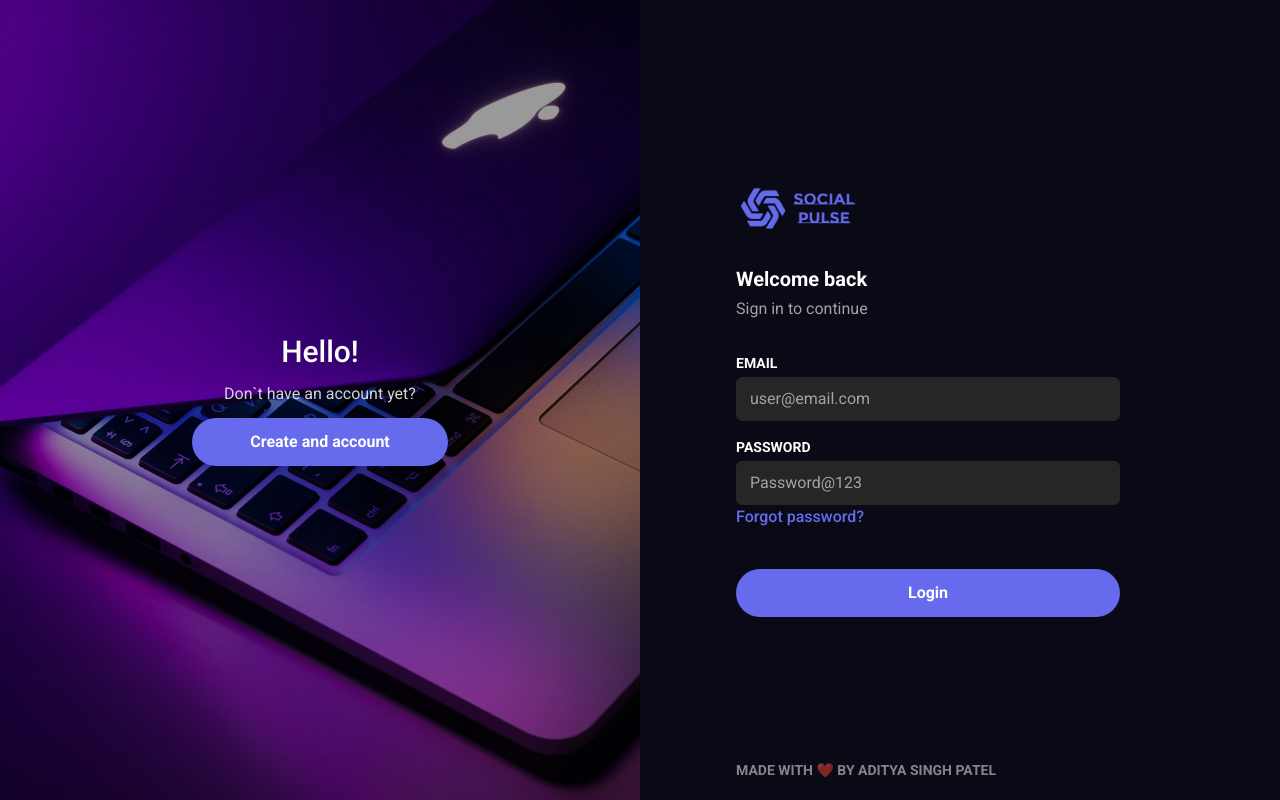
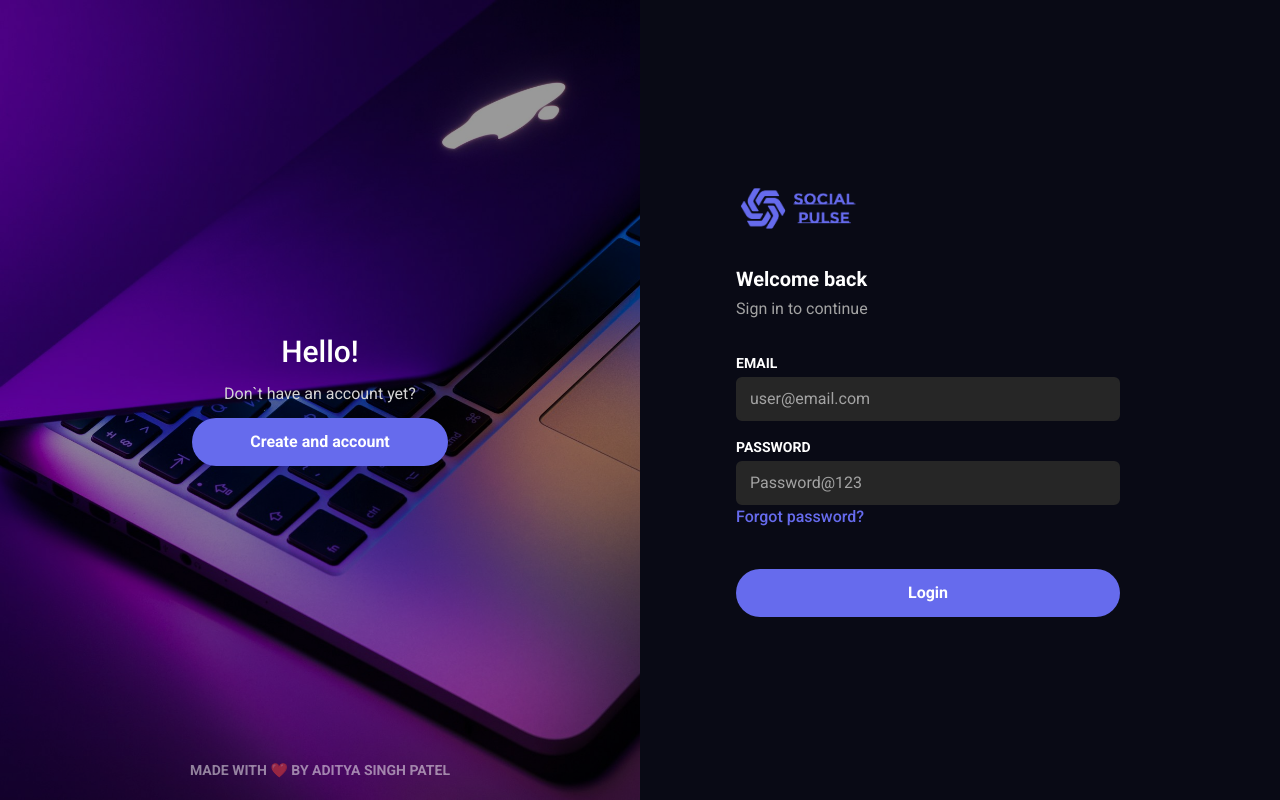
Before and after one commit to adityaaa007/SocialPulse, a React (Vite) app: page /login in a window 1280 px wide. Built offline with nearby package versions, Linux system fonts and the light colour scheme; no server answers.

Commit message:
fixed bottom credit text in auth pages

```diff
--- a/src/components/AuthHero.jsx
+++ b/src/components/AuthHero.jsx
@@ -2,9 +2,13 @@ import React from "react";
 import LoginImage from "../assets/login_image.jpeg";
 import Button from "./Button";
 import { useNavigate } from "react-router-dom";
+import { useSelector } from "react-redux";
 
 function AuthHero({ text, buttonTxt }) {
   const navigate = useNavigate();
+
+
+  const lightTheme = useSelector(state => state.settings.lightTheme)
 
   const clickHandler = () => {
     if (buttonTxt === "Login") navigate("/login", { replace: true });
@@ -23,6 +27,7 @@ function AuthHero({ text, buttonTxt }) {
       <Button style={"w-fit lg:w-64 hover:bg-indigo-600 bg-primary"} clickHandler={clickHandler}>
         {buttonTxt}
       </Button>
+      <h3 className={`absolute text-center w-full z-50 bottom-5 ${lightTheme ? 'text-black/50' : 'text-white/50'} font-semibold text-sm`}>MADE WITH ❤️ BY ADITYA SINGH PATEL</h3>
     </div>
   );
 }
--- a/src/pages/Login.jsx
+++ b/src/pages/Login.jsx
@@ -48,7 +48,7 @@ function Login() {
         text={"Don`t have an account yet?"}
         buttonTxt={"Create and account"}
       ></AuthHero>
-      <div className={`lg:absolute top-0 right-0 z-50 ${lightTheme ? 'bg-bgLight' : 'bg-bgDark'} w-full lg:w-1/2 h-auto lg:h-screen flex flex-col items-center lg:items-start justify-center px-8 lg:px-24 py-16`}>
+      <div className={`lg:absolute top-0 right-0 z-40 ${lightTheme ? 'bg-bgLight' : 'bg-bgDark'} w-full lg:w-1/2 h-auto lg:h-screen flex flex-col items-center lg:items-start justify-center px-8 lg:px-24 py-16`}>
         <Logo></Logo>
 
         <h3 className={`font-bold ${lightTheme ? "text-black" : "text-white"} z-10 text-xl mt-8`}>Welcome back</h3>
@@ -88,7 +88,6 @@ function Login() {
           </Button>
         </form>
 
-        <h3 className={`absolute self-center lg:self-start bottom-5 ${lightTheme ? 'text-black/50' : 'text-white/50'} font-semibold text-sm`}>MADE WITH ❤️ BY ADITYA SINGH PATEL</h3>
       </div>
     </div>
   );
--- a/src/pages/Signup.jsx
+++ b/src/pages/Signup.jsx
@@ -59,7 +59,7 @@ function Signup() {
         text={"Already have an account?"}
         buttonTxt={"Login"}
       ></AuthHero>
-      <div className={`lg:absolute top-0 right-0 z-50 ${lightTheme ? 'bg-bgLight' : 'bg-bgDark'} w-full lg:w-1/2 h-auto lg:h-screen flex flex-col items-center lg:items-start justify-center px-8 lg:px-24 py-16 rounded-bl-3xl rounded-br-3xl lg:rounded-tl-3xl lg:rounded-bl-3xl`}>
+      <div className={`lg:absolute top-0 right-0 z-40 ${lightTheme ? 'bg-bgLight' : 'bg-bgDark'} w-full lg:w-1/2 h-auto lg:h-screen flex flex-col items-center lg:items-start justify-center px-8 lg:px-24 py-16 rounded-bl-3xl rounded-br-3xl lg:rounded-tl-3xl lg:rounded-bl-3xl`}>
         <Logo></Logo>
 
         <h3 className={`font-bold ${lightTheme ? "text-black" : "text-white"} z-10 text-xl mt-8`}>Welcome</h3>
@@ -112,7 +112,6 @@ function Signup() {
           </Button>
         </form>
 
-        <h3 className={`absolute self-center lg:self-start lg:bottom-5 hidden lg:block ${lightTheme ? 'text-black/50' : 'text-white/50'} font-semibold text-sm`}>MADE WITH ❤️ BY ADITYA SINGH PATEL</h3>
       </div>
     </div>
   );
```
